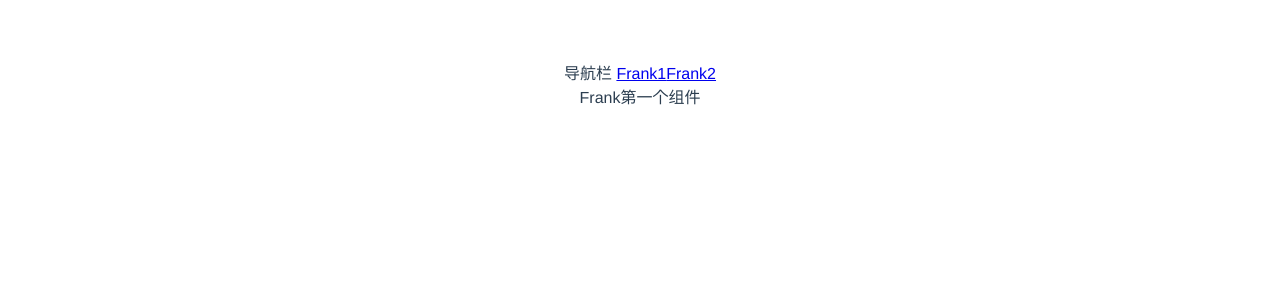
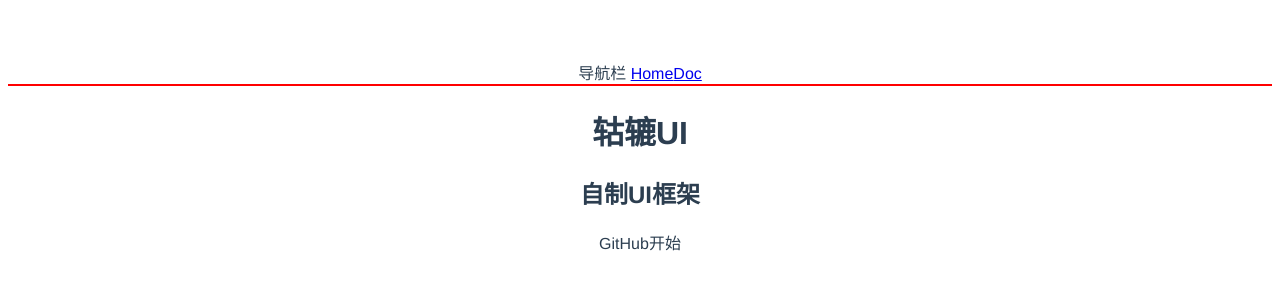
Before and after one commit to ak97z/gulu-ui, a Vue app: page / in a window 1280 px wide. Shown: the top 300 px of the page. Built offline with nearby package versions, Linux system fonts and the light colour scheme.

Commit message:
HTTP 结构

```diff
--- a/package.json
+++ b/package.json
@@ -11,6 +11,7 @@
   },
   "devDependencies": {
     "@vue/compiler-sfc": "^3.0.0-rc.1",
+    "sass": "1.26.10",
     "vite": "^1.0.0-rc.1"
   }
 }
--- a/src/App.vue
+++ b/src/App.vue
@@ -1,8 +1,8 @@
 <template>
   <div>
     导航栏
-    <router-link to="/">Frank1</router-link>
-    <router-link to="/2">Frank2</router-link>
+    <router-link to="/">Home</router-link>
+    <router-link to="/doc">Doc</router-link>
   </div>
   <router-view/>
 </template>
--- /dev/null
+++ b/src/views/Doc.vue
@@ -0,0 +1,12 @@
+<template>
+  <div>
+    <div class=" topnav">
+      <div class="logo"></div>
+      <div class="menu"></div>
+    </div>
+    <div class="content">
+      <aside>边栏</aside>
+      <main>主内容</main>
+    </div>
+  </div>
+</template>
--- /dev/null
+++ b/src/views/Home.vue
@@ -0,0 +1,21 @@
+<template>
+  <div>
+    <div class=" topnav">
+      <div class="logo"></div>
+      <div class="menu"></div>
+    </div>
+    <div class="banner">
+      <h1>轱辘UI</h1>
+      <h2>自制UI框架</h2>
+      <p class="actions">
+        <a>GitHub</a>
+        <a>开始</a>
+      </p>
+    </div>
+  </div>
+</template>
+<style lang="scss" scoped>
+.topnav{
+  border: red 1px solid;
+}
+</style>
```
Also changed, not shown: src/main.ts (+4 -4 lines), 1 other file (tests, documents, lock files or other folders).
